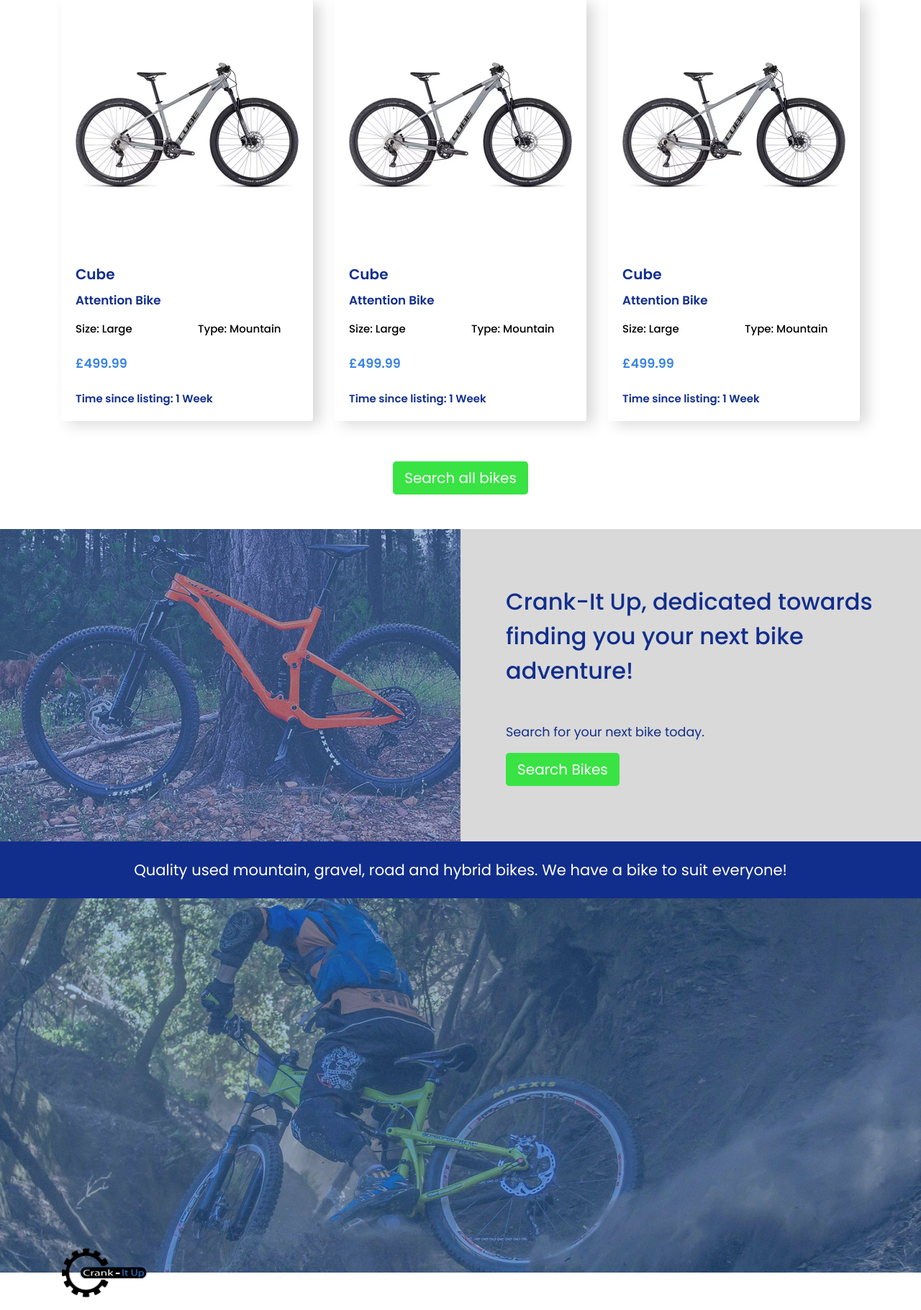
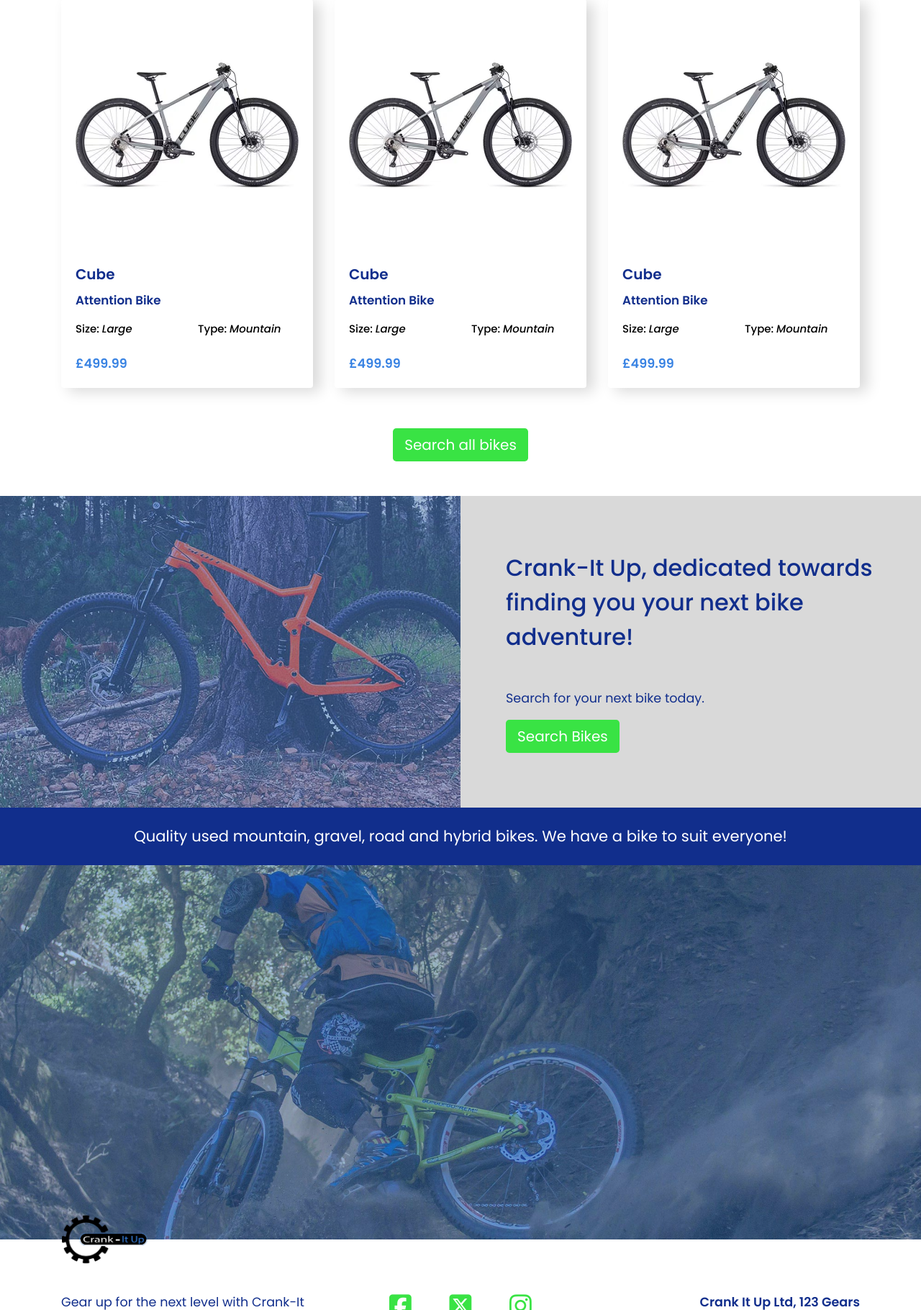
Before and after one commit to DaveWhiteh/CIU-Test, a Django app: page / in a window 1280 px wide. Shown: the part 1299-3119 px from the top of the page at 72% size. Run offline with Django 3.2, Linux system fonts and the light colour scheme; some libraries are stand-ins or nearby versions.

Commit message:
Amend homepage

```diff
--- a/home/templates/home/index.html
+++ b/home/templates/home/index.html
@@ -115,20 +115,15 @@
                             <p class="card-text text-semibold text-dark-blue text-small">Attention Bike</p>
                             <div class="row mb-4">
                                 <div class="col-12 col-md-6">
-                                    <p class="card-text text-medium text-black text-smaller">Size: Large</p>
+                                    <p class="card-text text-medium text-black text-smaller">Size: <span class="text-italic">Large</span></p>
                                 </div>
                                 <div class="col-12 col-md-6">
-                                    <p class="card-text text-medium text-black text-smaller">Type: Mountain</p>
-                                </div>
-                            </div>
-                            <div class="row mb-4">
-                                <div class="col-12">
-                                    <p class="card-text text-semibold text-blue">£499.99</p>
+                                    <p class="card-text text-medium text-black text-smaller">Type: <span class="text-italic">Mountain</span></p>
                                 </div>
                             </div>
                             <div class="row">
                                 <div class="col-12">
-                                    <p class="card-text text-semibold text-dark-blue text-smaller">Time since listing: 1 Week</p>
+                                    <p class="card-text text-semibold text-blue">£499.99</p>
                                 </div>
                             </div>
                         </div>
@@ -150,20 +145,15 @@
                             <p class="card-text text-semibold text-dark-blue text-small">Attention Bike</p>
                             <div class="row mb-4">
                                 <div class="col-12 col-md-6">
-                                    <p class="card-text text-medium text-black text-smaller">Size: Large</p>
+                                    <p class="card-text text-medium text-black text-smaller">Size: <span class="text-italic">Large</span></p>
                                 </div>
                                 <div class="col-12 col-md-6">
-                                    <p class="card-text text-medium text-black text-smaller">Type: Mountain</p>
-                                </div>
-                            </div>
-                            <div class="row mb-4">
-                                <div class="col-12">
-                                    <p class="card-text text-semibold text-blue">£499.99</p>
+                                    <p class="card-text text-medium text-black text-smaller">Type: <span class="text-italic">Mountain</span></p>
                                 </div>
                             </div>
                             <div class="row">
                                 <div class="col-12">
-                                    <p class="card-text text-semibold text-dark-blue text-smaller">Time since listing: 1 Week</p>
+                                    <p class="card-text text-semibold text-blue">£499.99</p>
                                 </div>
                             </div>
                         </div>
@@ -185,20 +175,15 @@
                             <p class="card-text text-semibold text-dark-blue text-small">Attention Bike</p>
                             <div class="row mb-4">
                                 <div class="col-12 col-md-6">
-                                    <p class="card-text text-medium text-black text-smaller">Size: Large</p>
+                                    <p class="card-text text-medium text-black text-smaller">Size: <span class="text-italic">Large</span></p>
                                 </div>
                                 <div class="col-12 col-md-6">
-                                    <p class="card-text text-medium text-black text-smaller">Type: Mountain</p>
-                                </div>
-                            </div>
-                            <div class="row mb-4">
-                                <div class="col-12">
-                                    <p class="card-text text-semibold text-blue">£499.99</p>
+                                    <p class="card-text text-medium text-black text-smaller">Type: <span class="text-italic">Mountain</span></p>
                                 </div>
                             </div>
                             <div class="row">
                                 <div class="col-12">
-                                    <p class="card-text text-semibold text-dark-blue text-smaller">Time since listing: 1 Week</p>
+                                    <p class="card-text text-semibold text-blue">£499.99</p>
                                 </div>
                             </div>
                         </div>
--- a/static/css/style.css
+++ b/static/css/style.css
@@ -34,6 +34,10 @@
 
 .text-medium {
     font-weight: 500;
+}
+
+.text-italic {
+    font-style: italic;
 }
 
 .text-larger {
```
